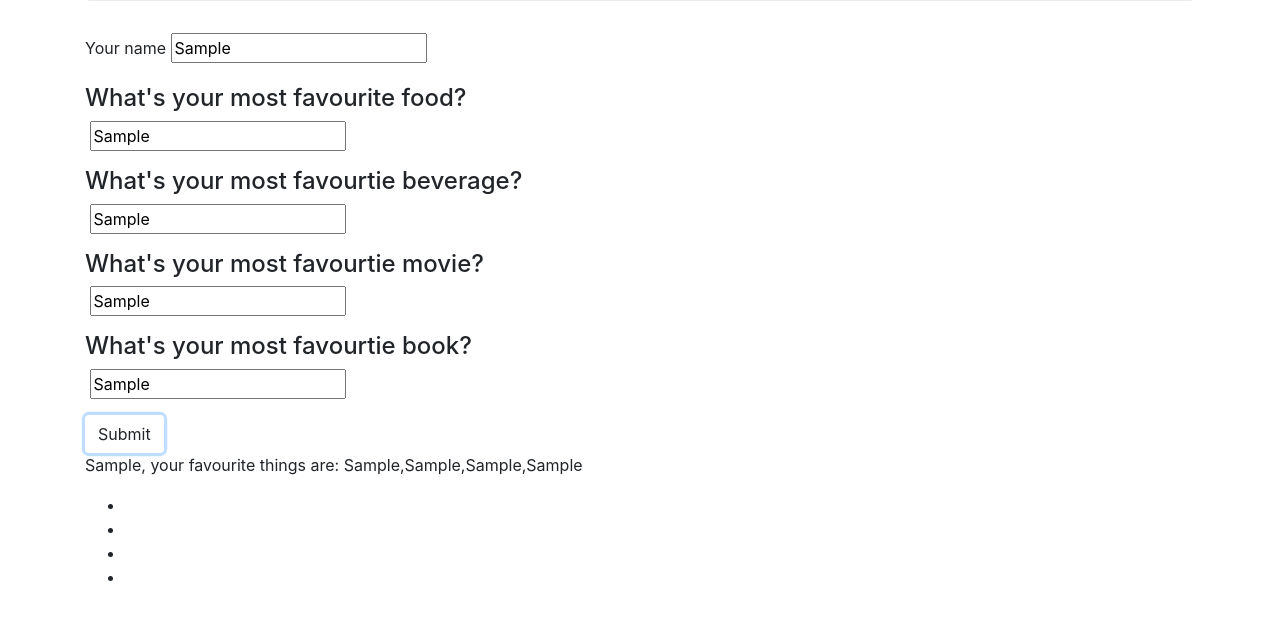
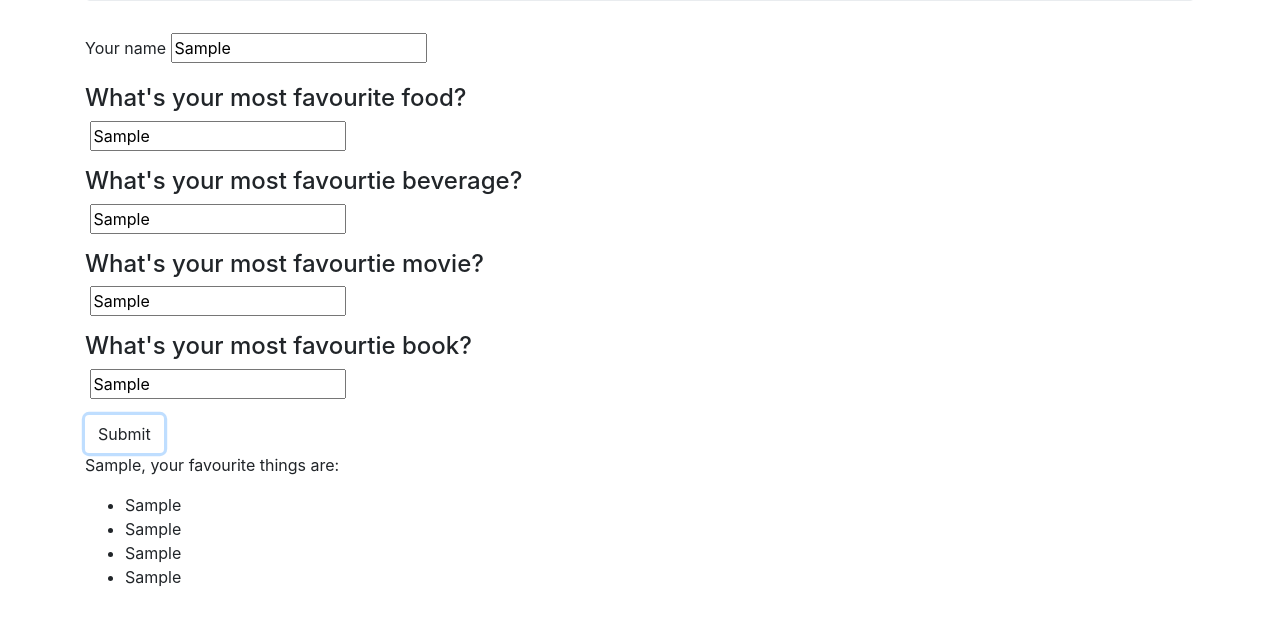
Before and after one commit to zbl14/fav-things, a plain HTML site: page index.html in a window 1280 px wide. Both pictures are taken after typing "Sample", "Sample", "Sample", "Sample", "Sample" into the empty fields and a click on the button "Submit". Shown: the part 183-800 px from the top of the page. Drawn offline with Linux system fonts and the light colour scheme.

Commit message:
add forEach loop to list favthings

```diff
--- a/index.html
+++ b/index.html
@@ -41,12 +41,9 @@
   </form>
 
   <div id="result">
-    <p><span id="nameInput"></span>, your favourite things are: <span id=favThings></span></p>
-    <ul>
-      <li><span></span></li>
-      <li><span></span></li>
-      <li><span></span></li>
-      <li><span></span></li>
+    <p><span id="nameInput"></span>, your favourite things are:</p>
+    <ul id="favThings">
+
     </ul>
   </div>
 </body>
--- a/js/scripts.js
+++ b/js/scripts.js
@@ -7,10 +7,12 @@ $(document).ready(function() {
     const favMovie = $("input#favMovie").val();
     const favBook = $("input#favBook").val();
 
-    const favThings = [favFood, favBeverage, favMovie, favBook];
-    const favThingsOne = favThings.join()
+    const arrayOfFavThings = [favFood, favBeverage, favMovie, favBook];
     $("#result").show();
     $("#nameInput").text(nameInput);
-    $("#favThings").text(favThingsOne);
+
+    arrayOfFavThings.forEach(function(thing) {
+    $("#favThings").append("<li>" + thing + "</li>");
+});
   });
 });
```
